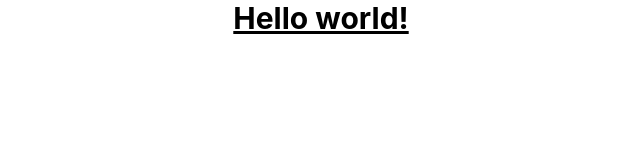
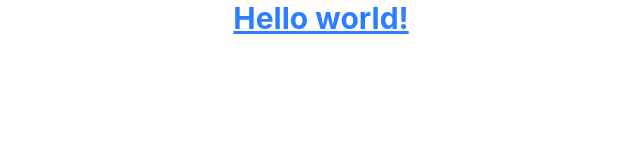
Before and after one commit to zafar708/portfolio, a website: page index.html in a window 1280 px wide. Shown: the whole page, without its empty margins (319-959 px from the left). Drawn offline with nearby package versions, Linux system fonts and the light colour scheme; files that its build step writes are made by us from their sources.

Commit message:
upload output.css

```diff
--- a/index.html
+++ b/index.html
@@ -6,7 +6,7 @@
   <link href="assets/output.css" rel="stylesheet">
 </head>
 <body>
-  <h1 class="text-3xl font-bold underline text-center">
+  <h1 class="text-3xl font-bold underline text-center text-blue-500">
     Hello world!
   </h1>
 </body>
```
Also changed, not shown: assets/output.css (added), 1 other file.
